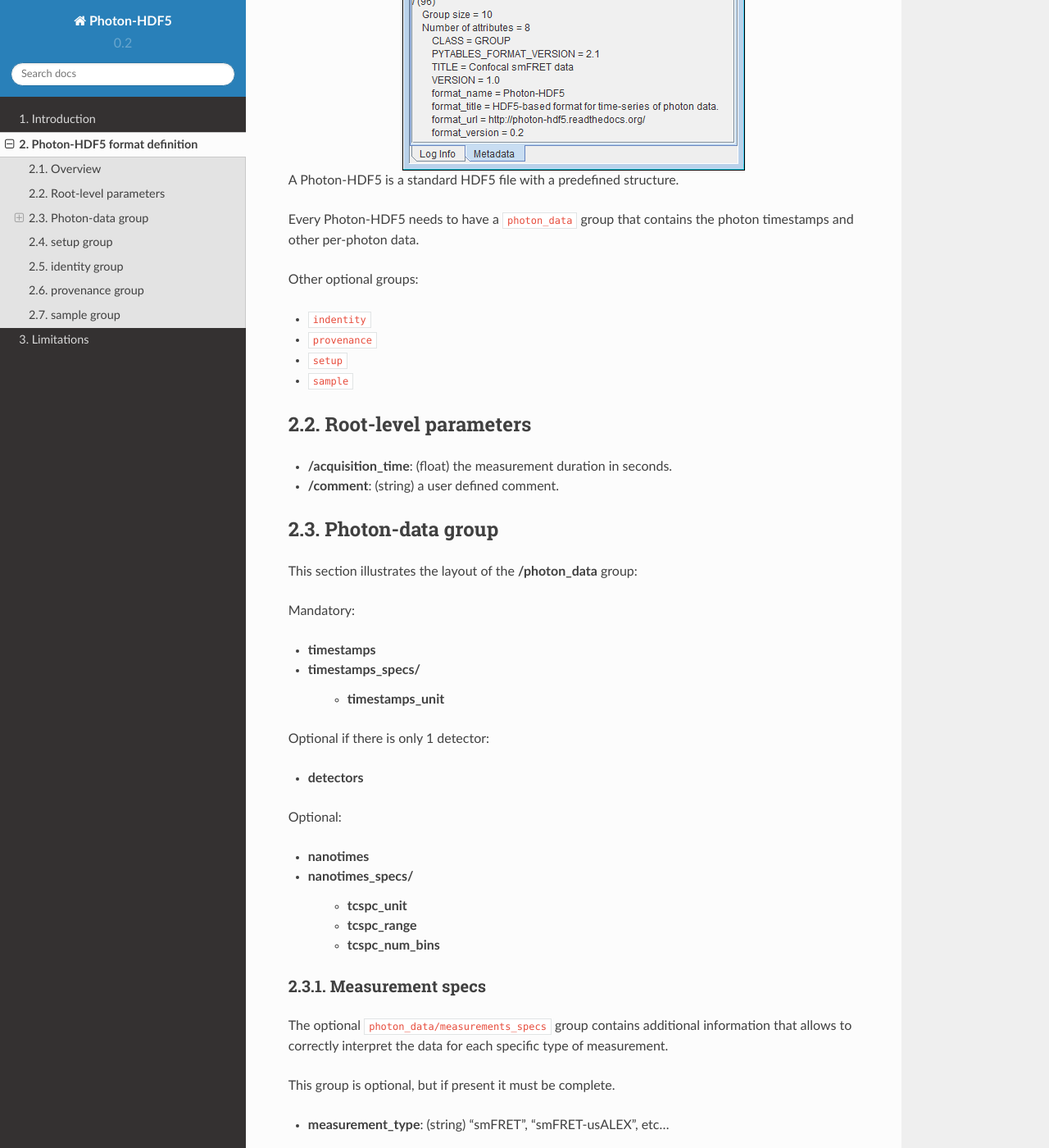
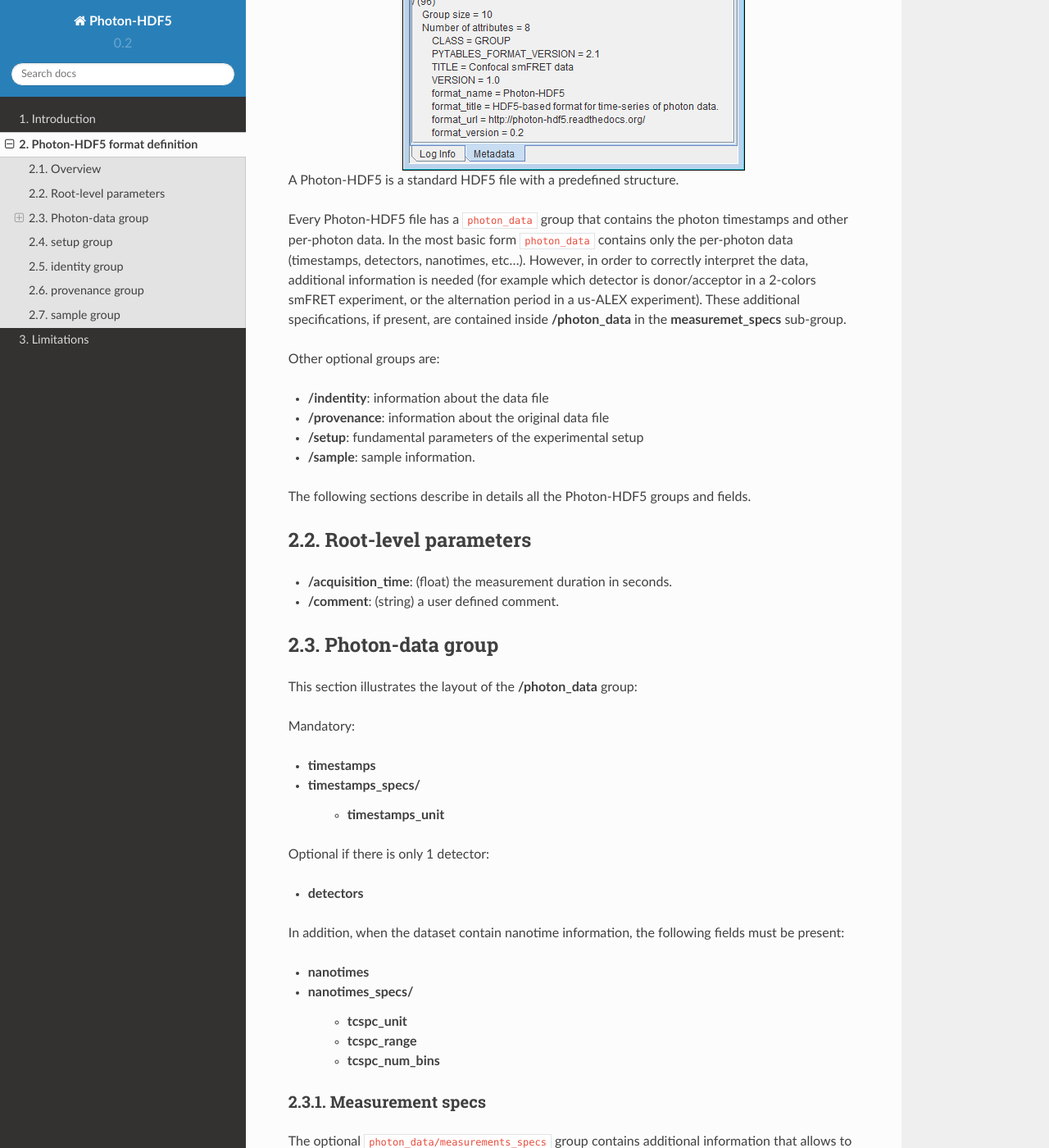
Before and after one commit to Photon-HDF5/photon-hdf5, a Sphinx documentation site: the page built from docs/phdata.rst, in a window 1280 px wide and 1400 px high, scrolled down 676 px. Shown: the whole window at 82% size. Built offline with Sphinx 7.4.7 and the Read the Docs theme 2.0.0, drawn with Linux system fonts in a browser that asks for light colours.

Commit message:
Update overview section

```diff
--- a/docs/index.rst
+++ b/docs/index.rst
@@ -8,13 +8,13 @@ Photon-HDF5 file format documentation
 
 :Authors: Antonino Ingargiola, Xavier Michalet, Ted Laurence
 :Contact: tritemio@gmail.com
-:Version: 0.2
+:Version: 0.3
 
 .. note ::
-   This document describes the version "0.2-Draft" of the
+   This document describes the version "0.3" of the
    **Photon-HDF5 file format**. The latest version of this document
    can be found at
-   `http://photon-hdf5.readthedocs.org <http://photon-hdf5.readthedocs.org>`__.
+   `http://photon-hdf5.readthedocs.org <http://photon-hdf5.readthedocs.org/en/version0.3/>`__.
 
 Photon-HDF5 is a file format for a class of single-molecule spectroscopy
 experiments that requires storing photon stream data.
--- a/docs/phdata.rst
+++ b/docs/phdata.rst
@@ -11,15 +11,25 @@ An overview of the data format is shown in the following figure:
 
 A Photon-HDF5 is a standard HDF5 file with a predefined structure.
 
-Every Photon-HDF5 needs to have a ``photon_data`` group that
+Every Photon-HDF5 file has a ``photon_data`` group that
 contains the photon timestamps and other per-photon data.
+In the most basic form ``photon_data`` contains only the per-photon data
+(timestamps, detectors, nanotimes, etc...). However, in order to correctly
+interpret the data, additional information is needed (for example
+which detector is donor/acceptor in a 2-colors smFRET experiment, or the
+alternation period in a us-ALEX experiment). These additional specifications,
+if present, are contained inside **/photon_data** in the
+**measuremet_specs** sub-group.
 
-Other optional groups:
+Other optional groups are:
 
-- ``indentity``
-- ``provenance``
-- ``setup``
-- ``sample``
+- **/indentity**: information about the data file
+- **/provenance**: information about the original data file
+- **/setup**: fundamental parameters of the experimental setup
+- **/sample**: sample information.
+
+The following sections describe in details all the Photon-HDF5
+groups and fields.
 
 Root-level parameters
 ---------------------
@@ -44,7 +54,8 @@ Optional if there is only 1 detector:
 
 - **detectors**
 
-Optional:
+In addition, when the dataset contain nanotime information, the following
+fields must be present:
 
 - **nanotimes**
 - **nanotimes_specs/**
```
